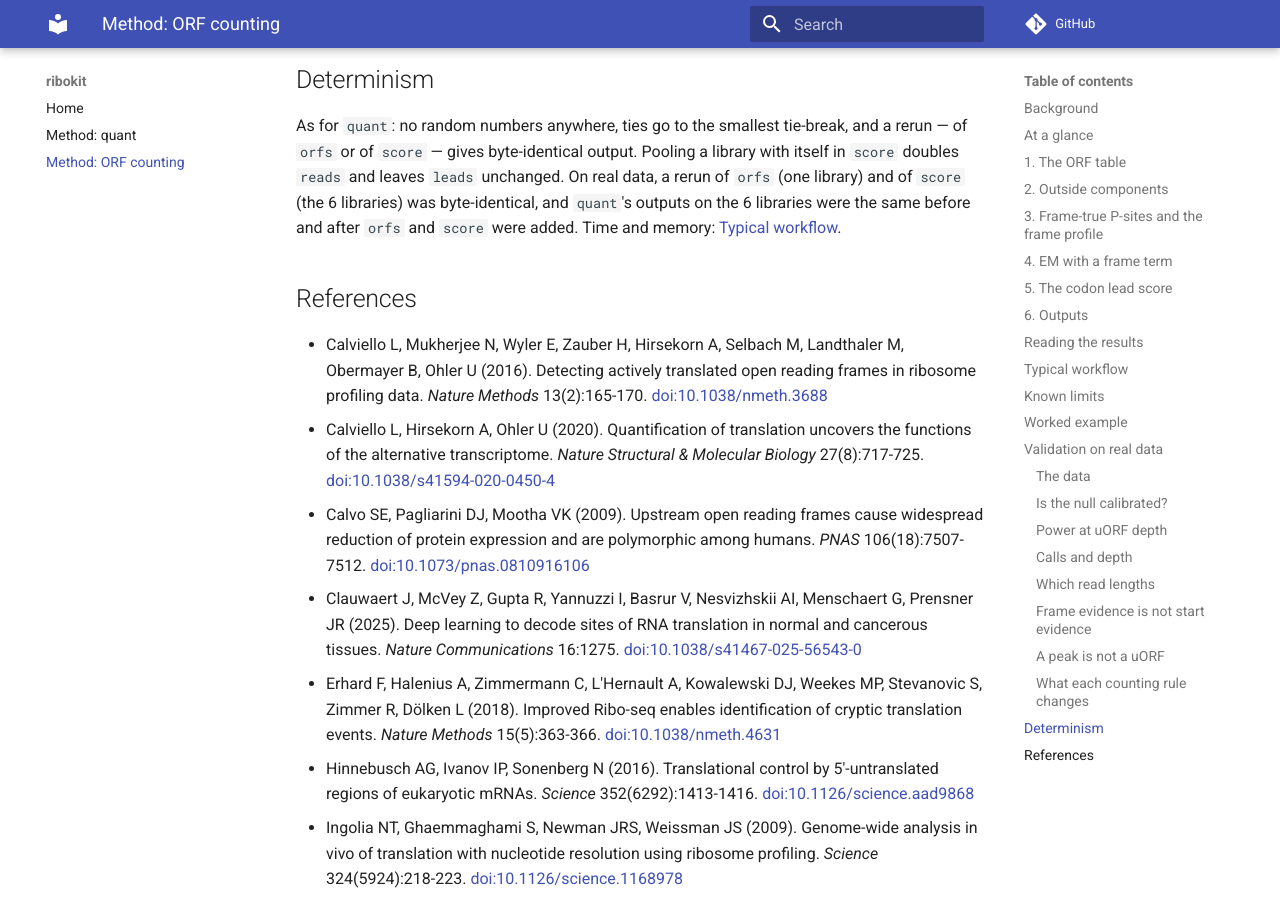
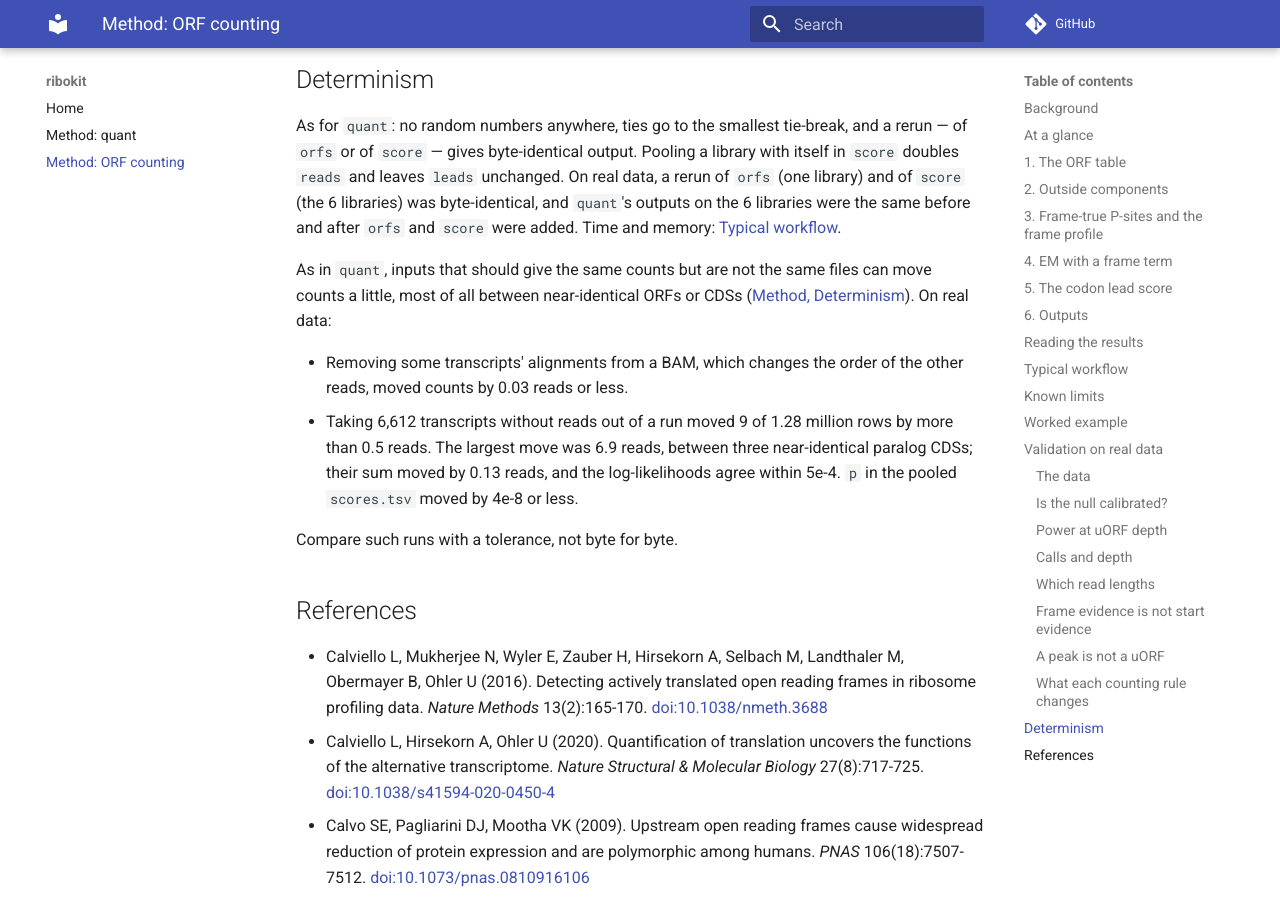
Before and after one commit to katarinagresova/ribokit, an MkDocs documentation site: the page built from docs/orfs.md, in a window 1280 px wide and 900 px high, scrolled down 25147 px. Built offline with MkDocs 1.6.1 and Material for MkDocs 9.7.7, drawn with Linux system fonts in a browser that asks for light colours; comment, search, counter and statistics services are not loaded.

Commit message:
docs: equivalent inputs can move orfs counts a little, with the real-data sizes

```diff
--- a/docs/orfs.md
+++ b/docs/orfs.md
@@ -902,6 +902,20 @@ byte-identical, and `quant`'s outputs on the 6 libraries were the same before
 and after `orfs` and `score` were added. Time and memory: [Typical
 workflow](#typical-workflow).
 
+As in `quant`, inputs that should give the same counts but are not the same
+files can move counts a little, most of all between near-identical ORFs
+or CDSs ([Method, Determinism](method.md#determinism)). On real data:
+
+- Removing some transcripts' alignments from a BAM, which changes the order
+  of the other reads, moved counts by 0.03 reads or less.
+- Taking 6,612 transcripts without reads out of a run moved 9 of 1.28 million
+  rows by more than 0.5 reads. The largest move was 6.9 reads, between three
+  near-identical paralog CDSs; their sum moved by 0.13 reads, and the
+  log-likelihoods agree within 5e-4. `p` in the pooled `scores.tsv` moved by
+  4e-8 or less.
+
+Compare such runs with a tolerance, not byte for byte.
+
 ## References
 
 - Calviello L, Mukherjee N, Wyler E, Zauber H, Hirsekorn A, Selbach M,
```
